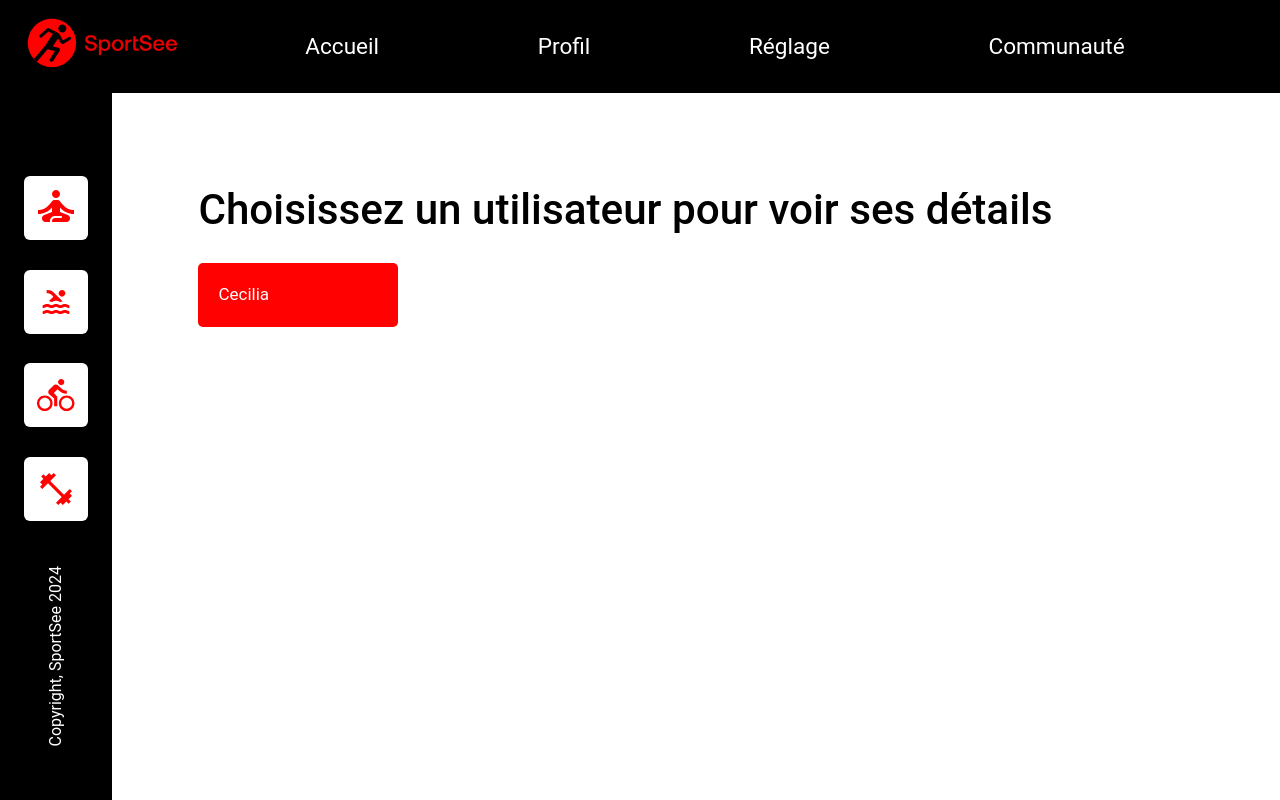
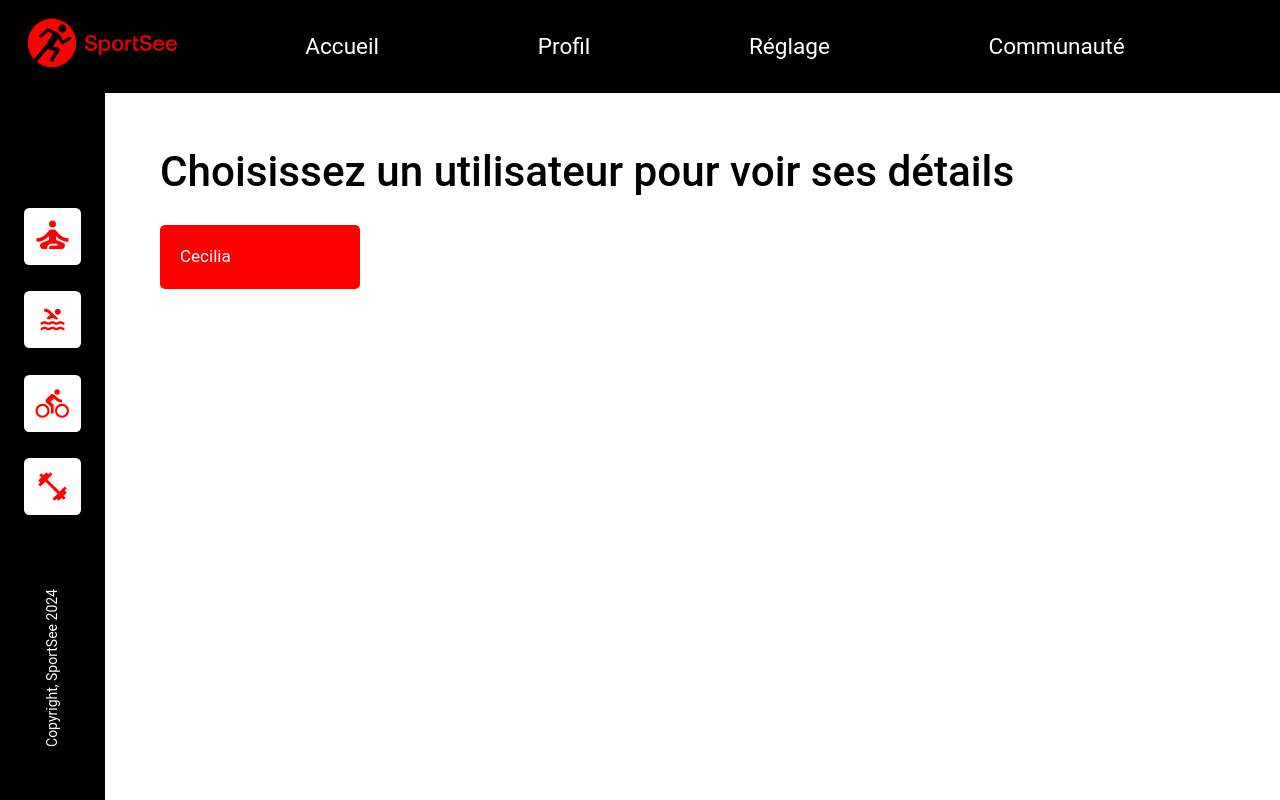
Before and after one commit to ssidikov/SportSee, a React (Create React App) app: page / in a window 1280 px wide. Built offline with nearby package versions, Linux system fonts and the light colour scheme.

Commit message:
Refactor Sidebar component: update class naming convention and improve styles for consistency

```diff
--- a/src/components/Sidebar/Sidebar.sass
+++ b/src/components/Sidebar/Sidebar.sass
@@ -3,37 +3,45 @@
 .sidebar
   display: flex
   flex-direction: column
-  // justify-content: flex-end
   justify-content: space-between
   align-items: center
   height: 100vh
-  // width: 117px
   background-color: $black
-  // padding: 100px 16px 60px
   padding: 11vw 1.111vw 4.167vw
-  // z-index: -1
   position: fixed
   overflow: hidden
   text-align: center
-  // top: 0
-  &-text
+
+  &__nav
+    width: 100%
+    display: flex
+    justify-content: center
+    align-items: center
+    flex-grow: 1
+
+  &__list
+    display: flex
+    flex-direction: column-reverse
+    justify-content: space-around
+    align-items: center
+    width: 100%
+    padding: 0
+    margin: 0
+    list-style: none
+
+  // &__item
+  //   margin-bottom: 10px
+
+  &__link
+    display: block
+    padding: 10px
+
+  &__icon
+    width: 4.444vw
+    height: auto
+
+  &__text
     color: $white
     writing-mode: vertical-rl
     transform: rotate(180deg)
-  &-nav
-    width: 100%
-    color: $white
-    font-size: $font-size-lg
-    flex-grow: 1
-    display: flex
-    justify-content: center
-    align-items: center
-    &-list
-      display: flex
-      flex-direction: column-reverse
-      justify-content: space-around
-      align-items: center
-      width: 100%
-      &-link
-        padding: 10px
-        list-style: none
+    font-size: 14px
--- a/src/components/Sidebar/index.jsx
+++ b/src/components/Sidebar/index.jsx
@@ -10,31 +10,31 @@ const currentYear = new Date().getFullYear()
 function Sidebar() {
   return (
     <aside className='sidebar'>
-      <nav className='sidebar-nav'>
-        <ul className='sidebar-nav-list'>
-          <li className='sidebar-nav-list-link'>
-            <NavLink to='/fitness'>
-              <img src={LogoFitness} alt='Fitness' />
+      <nav className='sidebar__nav'>
+        <ul className='sidebar__list'>
+          <li className='sidebar__item'>
+            <NavLink to='/fitness' className='sidebar__link'>
+              <img src={LogoFitness} alt='Fitness' className='sidebar__icon' />
             </NavLink>
           </li>
-          <li className='sidebar-nav-list-link'>
-            <NavLink to='/cycling'>
-              <img src={LogoCycling} alt='Cycling' />
+          <li className='sidebar__item'>
+            <NavLink to='/cycling' className='sidebar__link'>
+              <img src={LogoCycling} alt='Cycling' className='sidebar__icon' />
             </NavLink>
           </li>
-          <li className='sidebar-nav-list-link'>
-            <NavLink to='/swim'>
-              <img src={LogoSwim} alt='Swim' />
+          <li className='sidebar__item'>
+            <NavLink to='/swim' className='sidebar__link'>
+              <img src={LogoSwim} alt='Swim' className='sidebar__icon' />
             </NavLink>
           </li>
-          <li className='sidebar-nav-list-link'>
-            <NavLink to='/meditation'>
-              <img src={LogoMeditation} alt='Meditation' />
+          <li className='sidebar__item'>
+            <NavLink to='/meditation' className='sidebar__link'>
+              <img src={LogoMeditation} alt='Meditation' className='sidebar__icon' />
             </NavLink>
           </li>
         </ul>
       </nav>
-      <p className='sidebar-text'>Copyright, SportSee {currentYear}</p>
+      <p className='sidebar__text'>Copyright, SportSee {currentYear}</p>
     </aside>
   )
 }
--- a/src/styles/index.sass
+++ b/src/styles/index.sass
@@ -22,5 +22,5 @@ body
     display: flex
     flex: 1
     overflow: hidden
-    padding-left: 15.5vw
-    padding-top: 15.5vw
+    padding-left: 12.5vw
+    padding-top: 12.5vw
```
